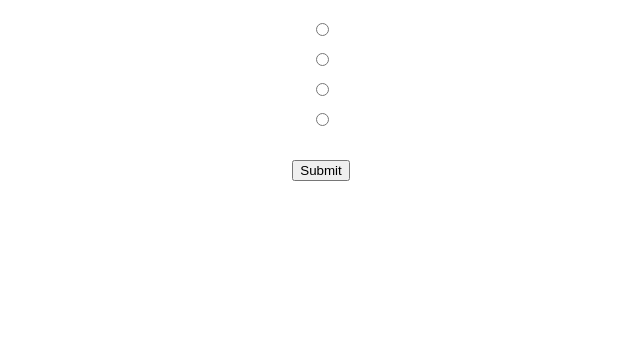
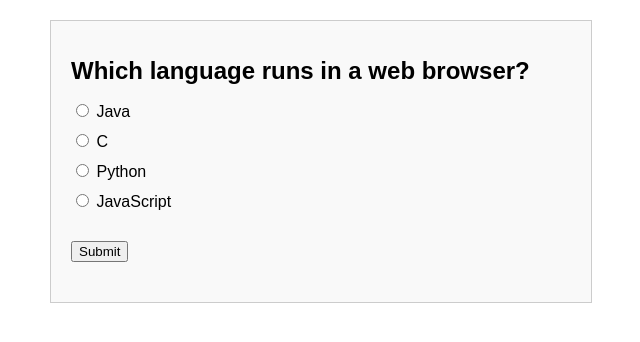
Before and after one commit to acciojob/quiz-lucky15100, a website: page main.html in a window 1280 px wide. Shown: the whole page, without its empty margins (319-959 px from the left). Drawn offline with Linux system fonts and the light colour scheme.

Commit message:
created a submission

```diff
--- a/main.html
+++ b/main.html
@@ -3,48 +3,61 @@
 <head>
   <title>Quiz App</title>
   <style>
+    /* CSS styles for the quiz app */
+    body {
+      font-family: Arial, sans-serif;
+      margin: 0;
+      padding: 0;
+    }
     .quiz-container {
-      max-width: 600px;
-      margin: 0 auto;
-      text-align: center;
+      max-width: 500px;
+      margin: 20px auto;
+      padding: 20px;
+      border: 1px solid #ccc;
+      background-color: #f9f9f9;
     }
-    #question {
-      font-size: 20px;
-      margin-bottom: 20px;
+    h1 {
+      font-size: 24px;
     }
     label {
       display: block;
       margin-bottom: 10px;
     }
-    #submit {
+    button {
       margin-top: 20px;
+    }
+    #result {
+      margin-top: 20px;
+      font-weight: bold;
     }
   </style>
 </head>
 <body>
   <div class="quiz-container" id="quiz">
-    <h2 id="question"></h2>
+    <h1 id="question"></h1>
     <label>
-      <input type="radio" name="options" id="a">
+      <input type="radio" name="answer" id="a">
       <span id="a_text"></span>
     </label>
     <label>
-      <input type="radio" name="options" id="b">
+      <input type="radio" name="answer" id="b">
       <span id="b_text"></span>
     </label>
     <label>
-      <input type="radio" name="options" id="c">
+      <input type="radio" name="answer" id="c">
       <span id="c_text"></span>
     </label>
     <label>
-      <input type="radio" name="options" id="d">
+      <input type="radio" name="answer" id="d">
       <span id="d_text"></span>
     </label>
     <button id="submit">Submit</button>
+    <p id="result"></p>
   </div>
 
   <script>
-    const quizData = [
+    // Array of questions
+    var questions = [
       {
         question: "Which language runs in a web browser?",
         a: "Java",
@@ -66,7 +79,7 @@
         a: "Hypertext Markup Language",
         b: "Hypertext Markdown Language",
         c: "Hyperloop Machine Language",
-        d: "Helicopters Terminals Motorboats Lamborginis",
+        d: "Helicopters Terminals Motorboats Lamborghinis",
         correct: "a"
       },
       {
@@ -79,40 +92,65 @@
       }
     ];
 
-    const quizContainer = document.getElementById("quiz");
-    const questionElement = document.getElementById("question");
-    const optionElements = document.querySelectorAll("input[name='options']");
-    const optionLabels = document.querySelectorAll("label span");
-    const submitButton = document.getElementById("submit");
+    var currentQuestion = 0;
+    var score = 0;
 
-    let currentQuestion = 0;
-    let score = 0;
+    var quizContainer = document.getElementById("quiz");
+    var questionElement = document.getElementById("question");
+    var aText = document.getElementById("a_text");
+    var bText = document.getElementById("b_text");
+    var cText = document.getElementById("c_text");
+    var dText = document.getElementById("d_text");
+    var submitButton = document.getElementById("submit");
+    var resultElement = document.getElementById("result");
 
     function loadQuestion() {
-      const currentQuizData = quizData[currentQuestion];
-      questionElement.textContent = currentQuizData.question;
-      optionLabels[0].textContent = currentQuizData.a;
-      optionLabels[1].textContent = currentQuizData.b;
-      optionLabels[2].textContent = currentQuizData.c;
-      optionLabels[3].textContent = currentQuizData.d;
-      deselectOptions();
+      var currentQuiz = questions[currentQuestion];
+      questionElement.textContent = currentQuiz.question;
+      aText.textContent = currentQuiz.a;
+      bText.textContent = currentQuiz.b;
+      cText.textContent = currentQuiz.c;
+      dText.textContent = currentQuiz.d;
     }
 
-    function getSelectedOption() {
-      let selectedOption = undefined;
-      optionElements.forEach(optionElement => {
-        if (optionElement.checked) {
-          selectedOption = optionElement.id;
-        }
-      });
-      return selectedOption;
+    function checkAnswer() {
+      var answer = document.querySelector('input[name="answer"]:checked');
+      if (!answer) {
+        return false; // User hasn't selected an option
+      }
+
+      if (answer.id === questions[currentQuestion].correct) {
+        score++;
+      }
+
+      currentQuestion++;
+      answer.checked = false;
+
+      return true;
     }
 
-    function deselectOptions() {
-      optionElements.forEach(optionElement => {
-        optionElement.checked = false;
+    function showResult() {
+      quizContainer.innerHTML = "<h2>Quiz Completed</h2>";
+      resultElement.textContent = "Your score: " + score + " out of " + questions.length;
+      var reloadButton = document.createElement("button");
+      reloadButton.textContent = "Reload Quiz";
+      reloadButton.addEventListener("click", function() {
+        location.reload();
       });
+      quizContainer.appendChild(reloadButton);
     }
 
-    function submitAnswer() {
-      const selected
+    submitButton.addEventListener("click", function() {
+      if (checkAnswer()) {
+        if (currentQuestion === questions.length) {
+          showResult();
+        } else {
+          loadQuestion();
+        }
+      }
+    });
+
+    loadQuestion();
+  </script>
+</body>
+</html>
--- a/styles.css
+++ b/styles.css
@@ -1 +1,43 @@
-/*  your css code here. If applicable */
+/* CSS styles for the quiz app */
+body {
+  font-family: Arial, sans-serif;
+  margin: 0;
+  padding: 0;
+}
+
+.quiz-container {
+  max-width: 500px;
+  margin: 20px auto;
+  padding: 20px;
+  border: 1px solid #ccc;
+  background-color: #f9f9f9;
+}
+
+h1 {
+  font-size: 24px;
+}
+
+label {
+  display: block;
+  margin-bottom: 10px;
+}
+
+button {
+  margin: 20px auto;
+  display: block;
+  background-color: purple;
+  color: #fff;
+  padding: 10px 20px;
+  border: none;
+  border-radius: 5px;
+  cursor: pointer;
+}
+
+button:hover {
+  background-color: #800080;
+}
+
+#result {
+  margin-top: 20px;
+  font-weight: bold;
+}
```
